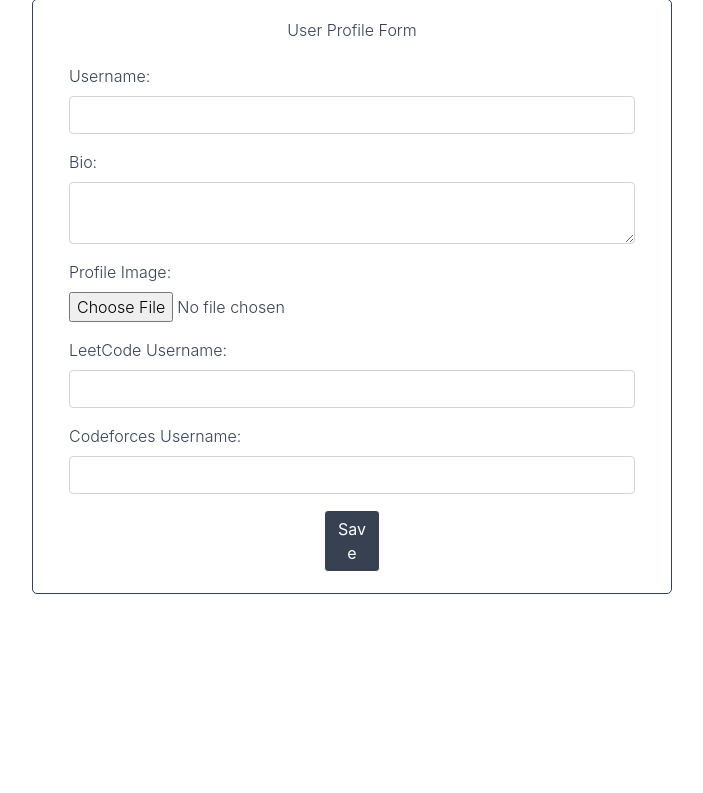
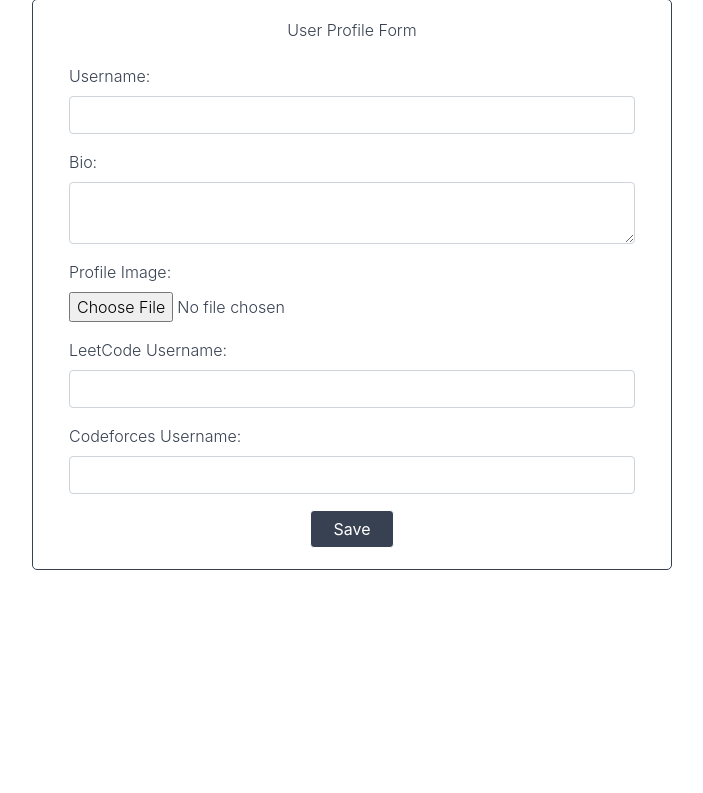
Before and after one commit to swap421/CodeWithMe-v1, a Spring app: page /editProfile in a window 1280 px wide. Shown: the part 125-918 px from the top of the page, without its empty margins (288-991 px from the left). Run offline with Thymeleaf, Linux system fonts and the light colour scheme; the template is opened without the code that fills it, so the values that code supplies are empty; style sheets or scripts are compiled from the project's sources; some of the project's set-up classes (security, data sources, template engines, error pages and the like) are left out, and stand-ins take their place.

Commit message:
changing ui

```diff
--- a/src/main/resources/static/css/main.css
+++ b/src/main/resources/static/css/main.css
@@ -246,7 +246,7 @@ body{
     }
     button{
         background-color: rgb(55, 65, 81);
-        width: 10%;
+        width: 15%;
         margin: auto;
         border: 1px solid #fff;
     }
```
